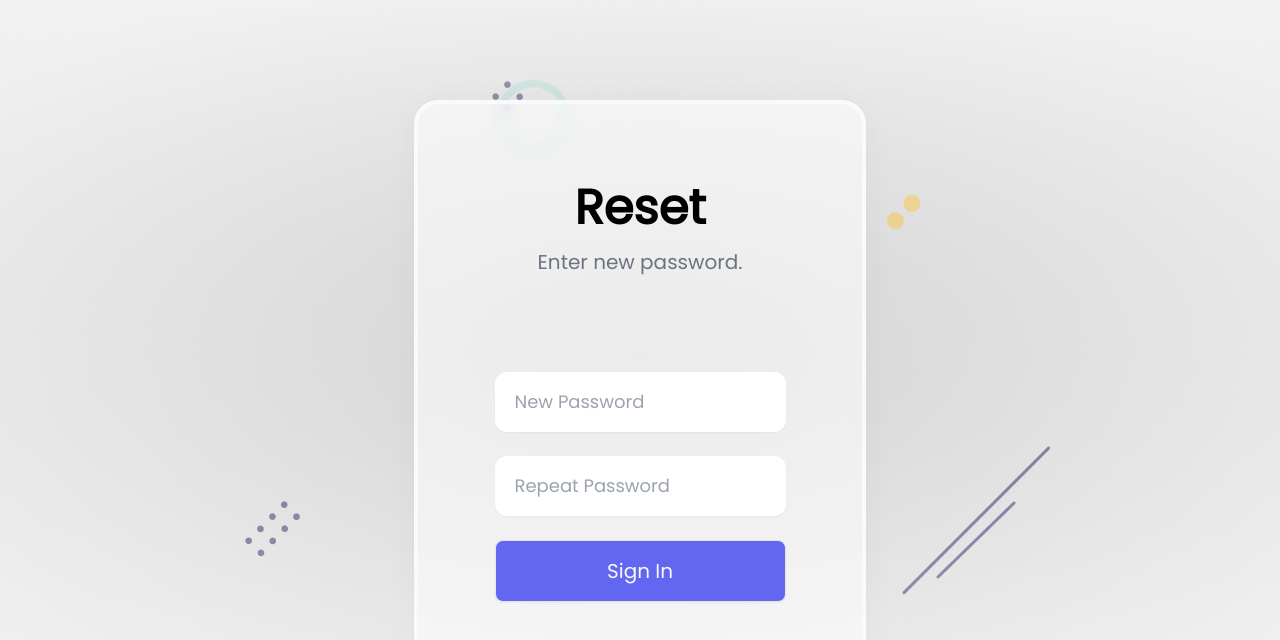
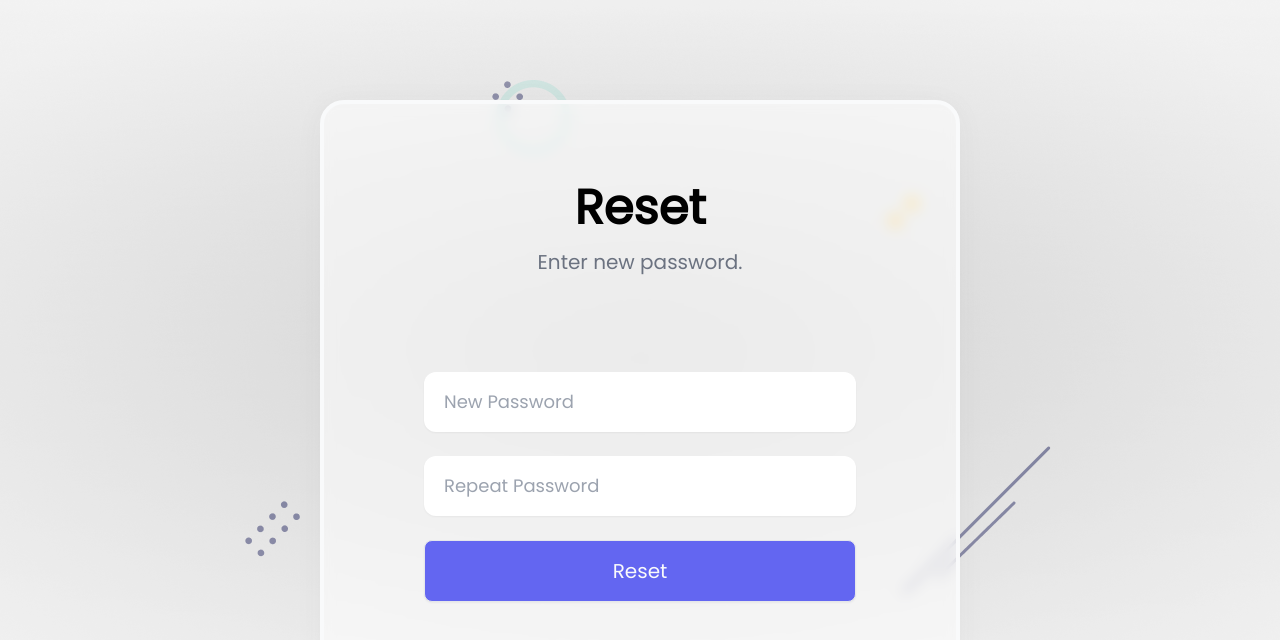
Before and after one commit to IbroTao/LoginApp, a React (Create React App) app in the folder client/: page /reset in a window 1280 px wide. Shown: the top 640 px of the page. Built offline with nearby package versions, Linux system fonts and the light colour scheme.

Commit message:
New: resetPassword route verified and validated

```diff
--- a/client/src/components/Reset.js
+++ b/client/src/components/Reset.js
@@ -26,7 +26,7 @@ export default function Reset() {
             <Toaster position="top-center" reverseOrder={false}></Toaster>
 
             <div className="flex justify-center items-center h-screen">
-                <div className={styles.glass}>
+                <div className={styles.glass} style={{width: '50%'}}>
 
                     <div className="title flex flex-col items-center">
                         <h4 className="text-5xl font-bold">Reset</h4>
@@ -40,7 +40,7 @@ export default function Reset() {
                             <input {...formik.getFieldProps('password')} className={styles.textbox} type="text" placeholder="New Password"/>
                             <input {...formik.getFieldProps('confirm_pwd')} className={styles.textbox} type="text" placeholder="Repeat Password"/>
 
-                            <button className={styles.btn} type="submit">Sign In</button>
+                            <button className={styles.btn} type="submit">Reset</button>
                         </div>
                     </form>
                 </div>
```
